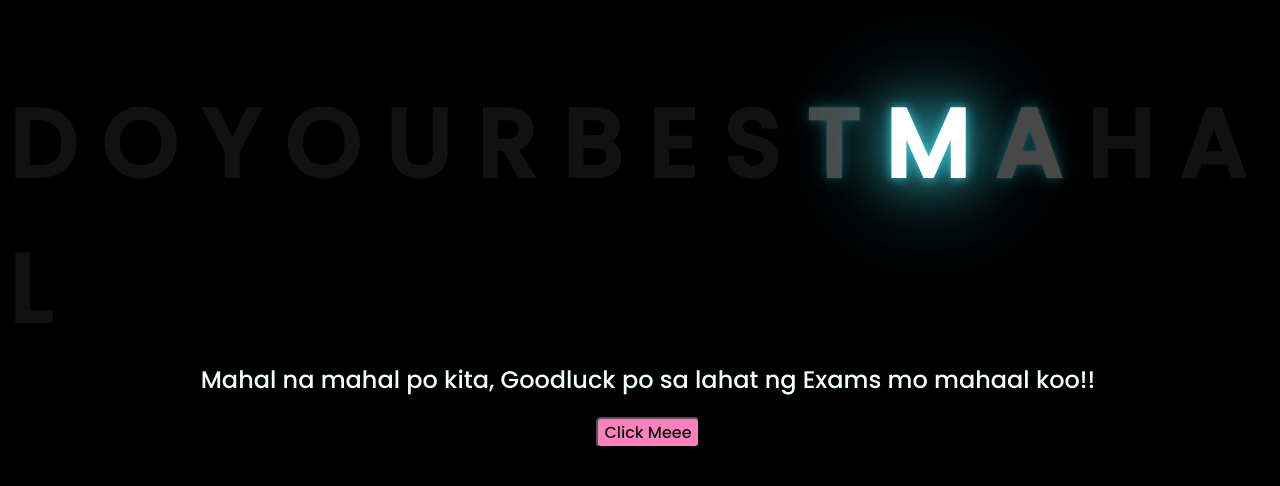
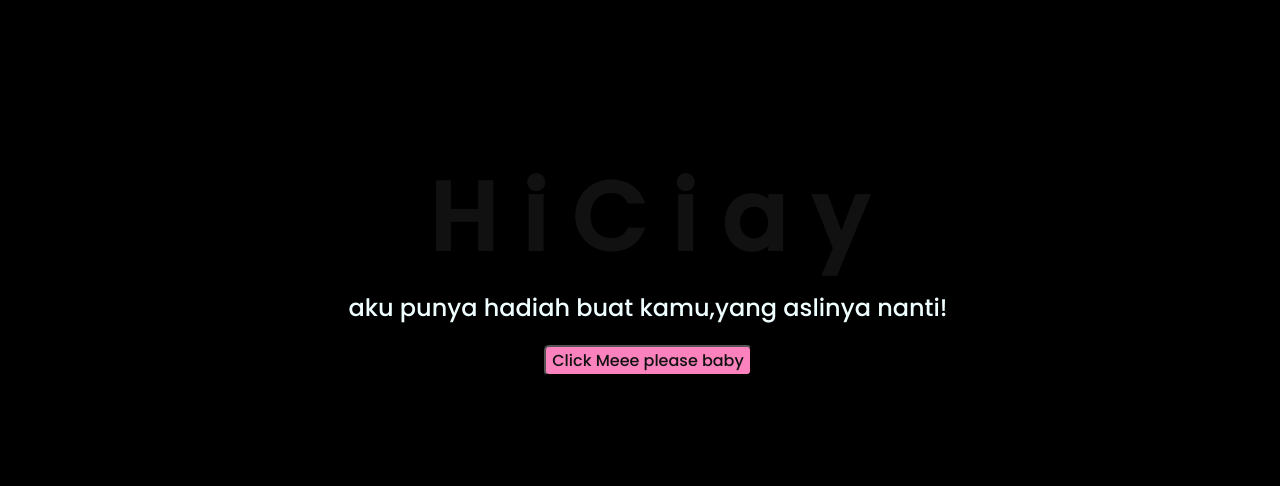
Before and after one commit to yGCdie/flower4u, a plain HTML site: page index.html in a window 1280 px wide. Shown: the part 148-634 px from the top of the page. Drawn offline with Linux system fonts and the light colour scheme.

Commit message:
Update index.html

```diff
--- a/index.html
+++ b/index.html
@@ -11,28 +11,20 @@
 <body>
     <div class="greetings">
     <!-- silahkan menambah kata sesuai keinginan dengan <span>text...</span -->
-        <span>D</span>
-        <span>O</span>
-        <span>Y</span>
-        <span>O</span>
-        <span>U</span>
-        <span>R</span>
-        <span>B</span>
-        <span>E</span>
-        <span>S</span>
-        <span>T</span>
-        <span>M</span>
-        <span>A</span>
         <span>H</span>
-        <span>A</span>
-        <span>L</span>
+        <span>i</span>
+        <span>C</span>
+        <span>i</span>
+        <span>a</span>
+        <span>y</span>
+
     </div>
     <div class="description">
-        <span>Mahal na mahal po kita, Goodluck po sa lahat ng Exams mo mahaal koo!!</span>
+        <span>aku punya hadiah buat kamu,yang aslinya nanti!</span>
     </div>
     <div class="button">
         <button>
-            <a href="flower.html">Click Meee</a>
+            <a href="flower.html">Click Meee please baby</a>
         </button>
 
     </div>
```
